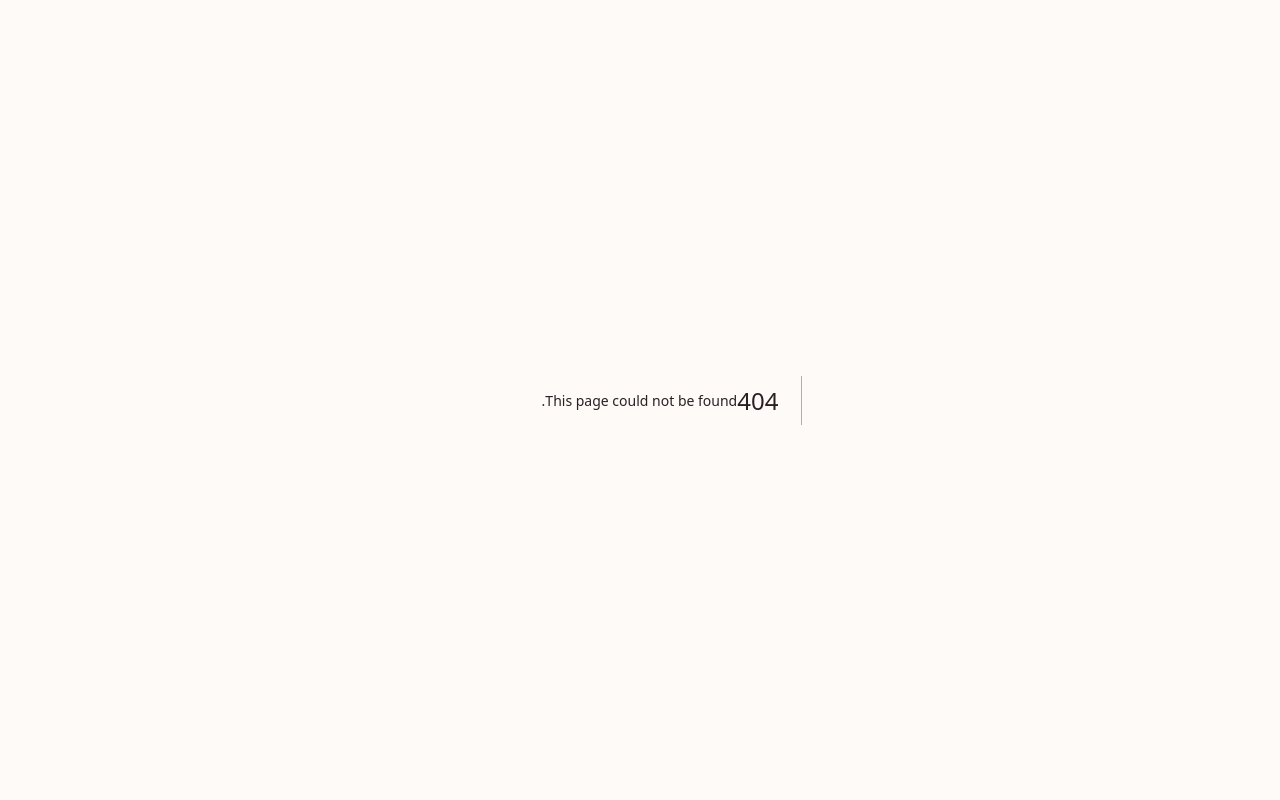
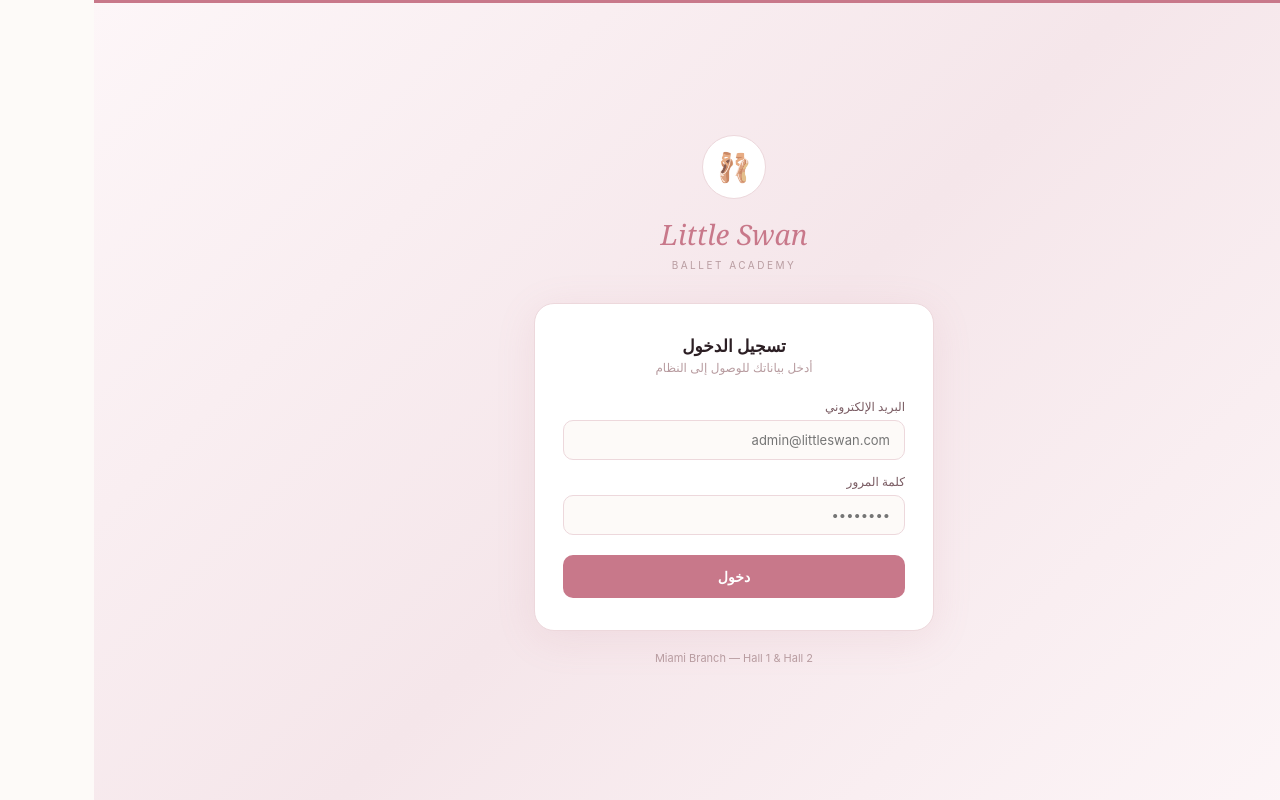
Before and after one commit to mazenkassas/little-swan-ballet, a Next.js app: page /login in a window 1280 px wide. Before the commit this address had no page. Built offline with nearby package versions, Linux system fonts and the light colour scheme.

Commit message:
fix: restore login page pastel

```diff
--- /dev/null
+++ b/src/app/login/page.tsx
@@ -0,0 +1,51 @@
+'use client'
+import { useState } from 'react'
+import { createClient } from '@/lib/supabase/client'
+import { useRouter } from 'next/navigation'
+export default function LoginPage() {
+  const [email, setEmail] = useState('')
+  const [password, setPassword] = useState('')
+  const [loading, setLoading] = useState(false)
+  const [error, setError] = useState('')
+  const router = useRouter()
+  async function handleLogin(e: React.FormEvent) {
+    e.preventDefault()
+    setLoading(true)
+    setError('')
+    const supabase = createClient()
+    const { error: err } = await supabase.auth.signInWithPassword({ email, password })
+    if (err) { setError('كلمة المرور أو البريد غير صحيح'); setLoading(false) }
+    else { router.push('/dashboard'); router.refresh() }
+  }
+  return (
+    <div style={{minHeight:'100vh',background:'linear-gradient(135deg,#FDF6F8,#F5E6EA,#FDF6F8)',display:'flex',alignItems:'center',justifyContent:'center',padding:16,position:'relative'}}>
+      <div style={{position:'absolute',top:0,left:0,right:0,height:3,background:'#C8788A'}}/>
+      <div style={{width:'100%',maxWidth:400}}>
+        <div style={{textAlign:'center',marginBottom:32}}>
+          <div style={{width:64,height:64,borderRadius:'50%',background:'white',border:'1.5px solid #EDD8DC',display:'flex',alignItems:'center',justifyContent:'center',margin:'0 auto 16px',fontSize:28}}>🩰</div>
+          <h1 style={{fontSize:28,fontFamily:'Georgia,serif',fontStyle:'italic',color:'#C8788A',fontWeight:400,margin:0}}>Little Swan</h1>
+          <p style={{fontSize:10,color:'#B89CA0',letterSpacing:'0.25em',textTransform:'uppercase',marginTop:6}}>Ballet Academy</p>
+        </div>
+        <div style={{background:'white',borderRadius:20,border:'1px solid #EDD8DC',padding:'32px 28px',boxShadow:'0 8px 40px rgba(200,120,138,0.12)'}}>
+          <h2 style={{fontSize:17,fontWeight:600,color:'#2C1F24',marginBottom:4,textAlign:'center'}}>تسجيل الدخول</h2>
+          <p style={{fontSize:12,color:'#B89CA0',marginBottom:24,textAlign:'center'}}>أدخل بياناتك للوصول إلى النظام</p>
+          <form onSubmit={handleLogin} style={{display:'flex',flexDirection:'column',gap:14}}>
+            <div>
+              <label style={{display:'block',fontSize:12,fontWeight:500,color:'#7A5C63',marginBottom:6}}>البريد الإلكتروني</label>
+              <input type="email" value={email} onChange={e=>setEmail(e.target.value)} required placeholder="admin@littleswan.com" style={{width:'100%',background:'#FDFAF8',border:'1px solid #EDD8DC',borderRadius:10,padding:'11px 14px',fontSize:13,color:'#2C1F24',outline:'none',fontFamily:'inherit'}}/>
+            </div>
+            <div>
+              <label style={{display:'block',fontSize:12,fontWeight:500,color:'#7A5C63',marginBottom:6}}>كلمة المرور</label>
+              <input type="password" value={password} onChange={e=>setPassword(e.target.value)} required placeholder="••••••••" style={{width:'100%',background:'#FDFAF8',border:'1px solid #EDD8DC',borderRadius:10,padding:'11px 14px',fontSize:13,color:'#2C1F24',outline:'none',fontFamily:'inherit'}}/>
+            </div>
+            {error && <div style={{background:'#FFF0F2',border:'1px solid #F4C0CC',borderRadius:8,padding:'10px 14px',fontSize:12,color:'#8B4A58',textAlign:'center'}}>{error}</div>}
+            <button type="submit" disabled={loading} style={{background:loading?'#E8B4C0':'#C8788A',color:'white',border:'none',borderRadius:10,padding:'13px',fontSize:14,fontWeight:600,cursor:loading?'not-allowed':'pointer',marginTop:6,fontFamily:'inherit'}}>
+              {loading?'جارٍ الدخول...':'دخول'}
+            </button>
+          </form>
+        </div>
+        <p style={{textAlign:'center',color:'#B89CA0',fontSize:11,marginTop:20}}>Miami Branch — Hall 1 &amp; Hall 2</p>
+      </div>
+    </div>
+  )
+}
```
